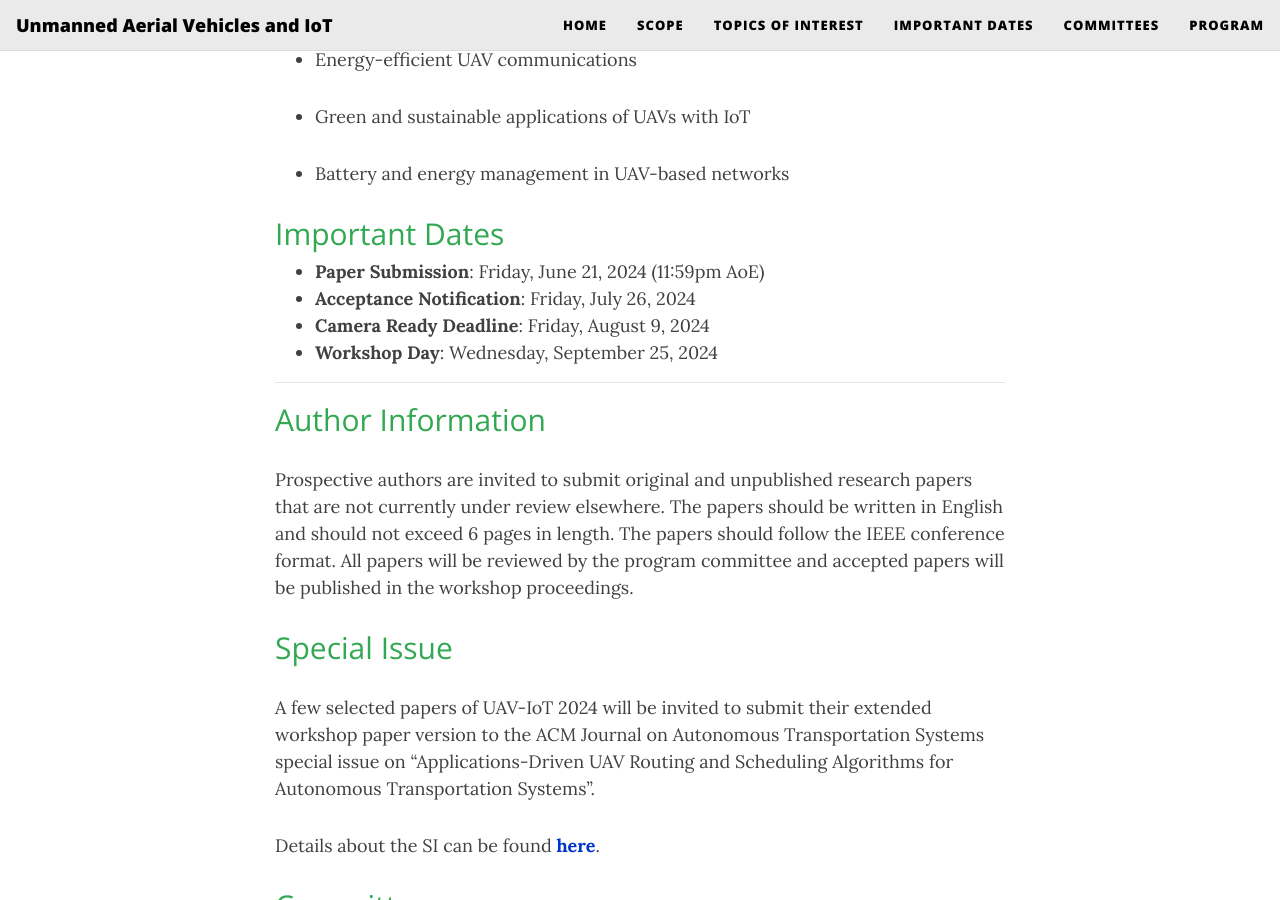
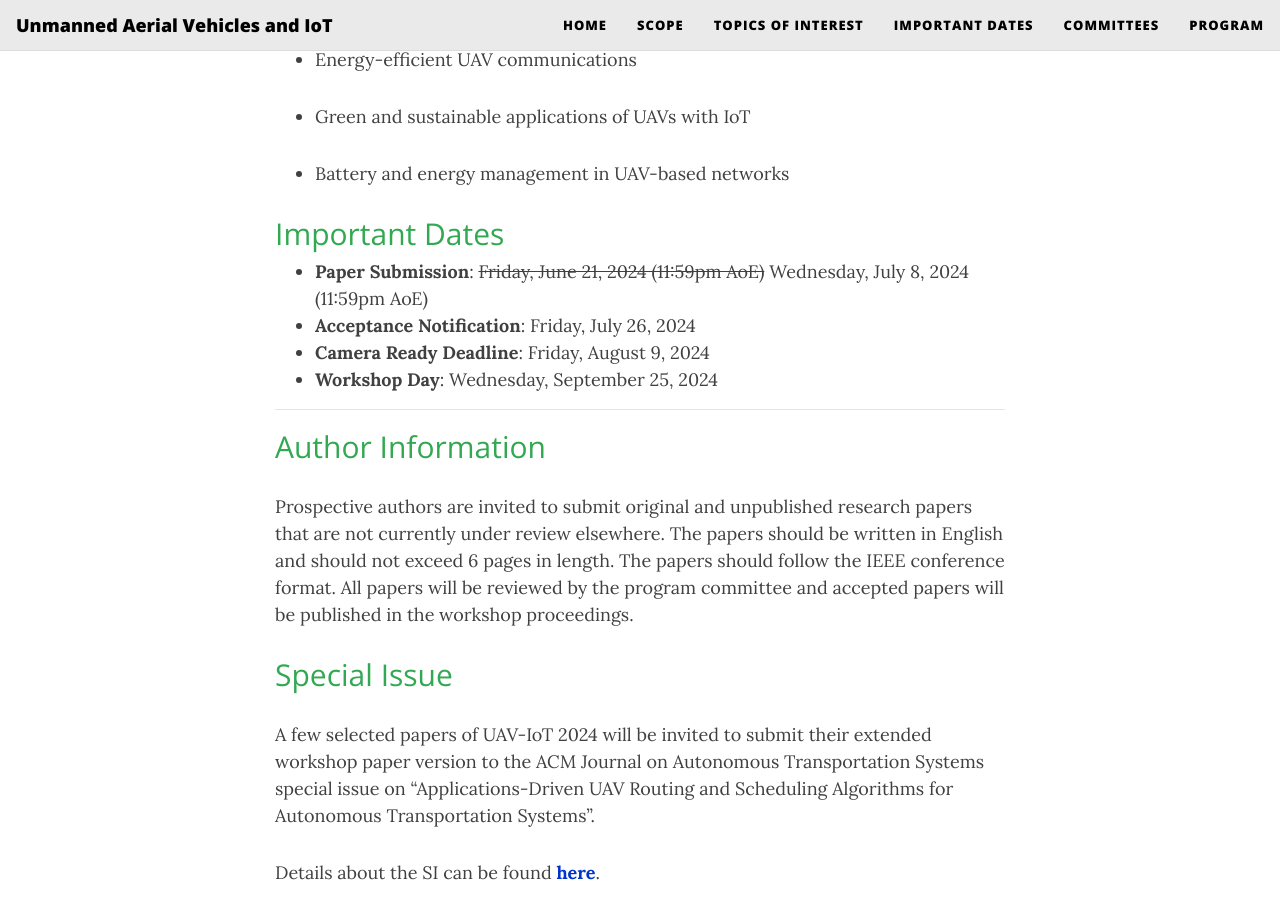
Before and after one commit to IWUAV-IoT/IWUAV-IoT.github.io, a Jekyll site: the page built from index.md, in a window 1280 px wide and 900 px high, scrolled down 2208 px. Built offline with Jekyll 4.4.1, drawn with Linux system fonts in a browser that asks for light colours; nearby versions of some CDN libraries.

Commit message:
Update index.md

```diff
--- a/index.md
+++ b/index.md
@@ -64,7 +64,7 @@ to) topics:
 ## Important Dates
 {: style="color:#32a852"}
 
-- **Paper Submission**: Friday, June 21, 2024 (11:59pm AoE)
+- **Paper Submission**: ~~Friday, June 21, 2024 (11:59pm AoE)~~ Wednesday, July 8, 2024 (11:59pm AoE)
 - **Acceptance Notification**:  Friday, July 26, 2024
 - **Camera Ready Deadline**: Friday, August 9, 2024 <!--firm - [Instructions](https://sites.google.com/view/ieee-mass-2024) -->
 - **Workshop Day**: Wednesday, September 25, 2024
```
